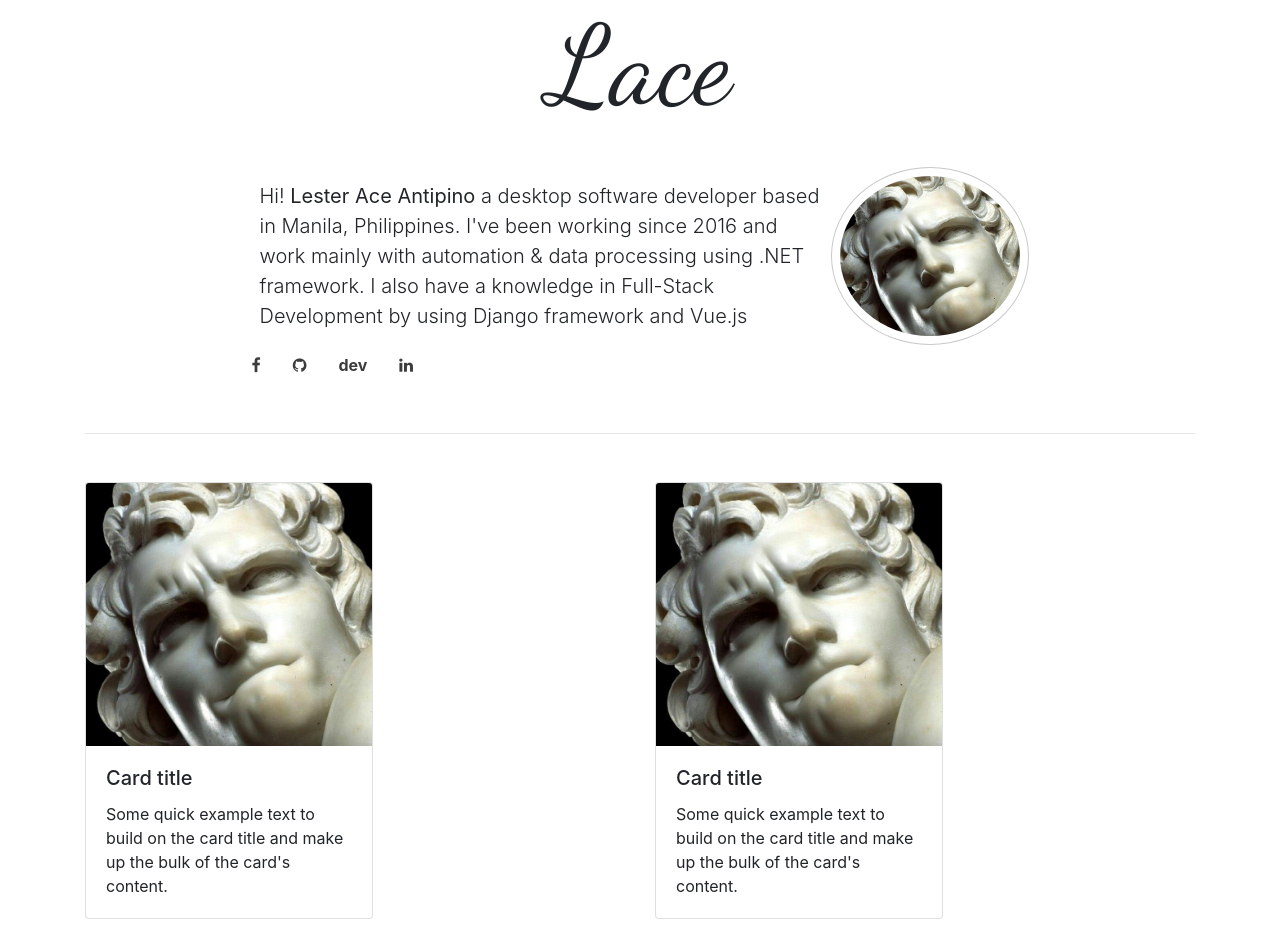
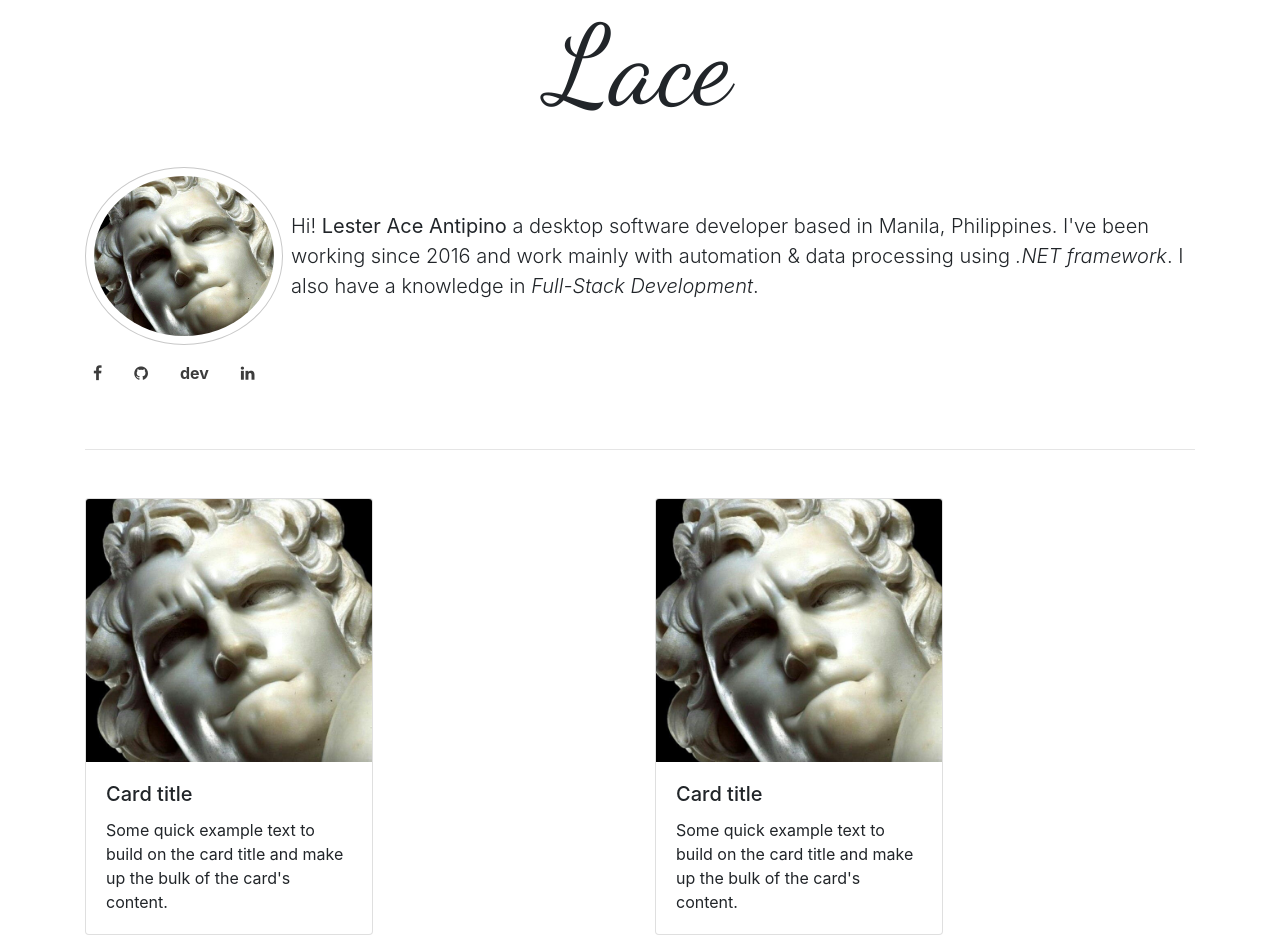
Before and after one commit to Lacennister/lacey-portfolio, a Django app: template myProfile/templates/myProfile/index.html in a window 1280 px wide. Run offline with Django 3.2, Linux system fonts and the light colour scheme; the template is opened without the code that fills it, so the values that code supplies are empty.

Commit message:
Please enter the commit message for your changes. Lines starting

```diff
--- a/Lacey/settings_copy.py
+++ b/Lacey/settings copy.py
@@ -26,7 +26,7 @@ SECRET_KEY = ''
 # SECURITY WARNING: don't run with debug turned on in production!
 DEBUG = True
 
-ALLOWED_HOSTS = []
+ALLOWED_HOSTS = ['']
 
 if DEBUG == False :
     ALLOWED_HOSTS = ['laceantipino.dev', 'www.laceantipino.dev']
--- a/myProfile/static/myProfile/style.css
+++ b/myProfile/static/myProfile/style.css
@@ -37,6 +37,13 @@
     color: rgb(0, 0, 0);
 }
 
+/* .dotnet {
+    color: rgb(60, 0, 75);
+}
+
+.fullstack {
+    color: rgb(0, 116, 19);
+} */
 
 /* SKILLS */
 
@@ -44,3 +51,10 @@
     text-align: center;
     margin-bottom: 50px;
 }
+
+
+@media screen and (min-width:320px) {
+    .introduction {
+        width: 100%;
+    }
+}
--- a/myProfile/templates/myProfile/index.html
+++ b/myProfile/templates/myProfile/index.html
@@ -21,21 +21,21 @@
             <div class="row">
                 <div class="col-md">
                     <div class="introduction">
-                        <div class="d-flex flex-row justify-content-center">
+                        <div class="d-flex flex-sm-row flex-column justify-content-center">
+                            <div id="pic-container" class="p-2">
+                                <img class="profile-pic" src="{% static 'myProfile/images/mmm.jpg' %}" alt="" srcset="">
+                            </div>
+
                             <div class="p-2 align-self-center">
                                 <p class="lead">
                                     Hi! <strong>Lester Ace Antipino</strong> a desktop software developer based in Manila, Philippines.
-                                    I've been working since 2016 and work mainly with automation & data processing using .NET framework.
-                                    I also have a knowledge in Full-Stack Development by using Django framework and Vue.js
+                                    I've been working since 2016 and work mainly with automation & data processing using <em class="dotnet">.NET framework</em>.
+                                    I also have a knowledge in <em class="fullstack">Full-Stack Development</em>.
                                 </p>
-                            </div>
-
-                            <div id="pic-container" class="p-2">
-                                <img class="profile-pic" src="{% static 'myProfile/images/mmm.jpg' %}" alt="" srcset="">
                             </div>
                         </div>
 
-                        <ul id="account-links" class="nav">
+                        <ul id="account-links" class="nav p-2">
                            <li class="nav-item">
                                 <a class="nav-link" href="https://facebook.com/Lacennister">
                                     <i class="fa fa-facebook"></i>
```
